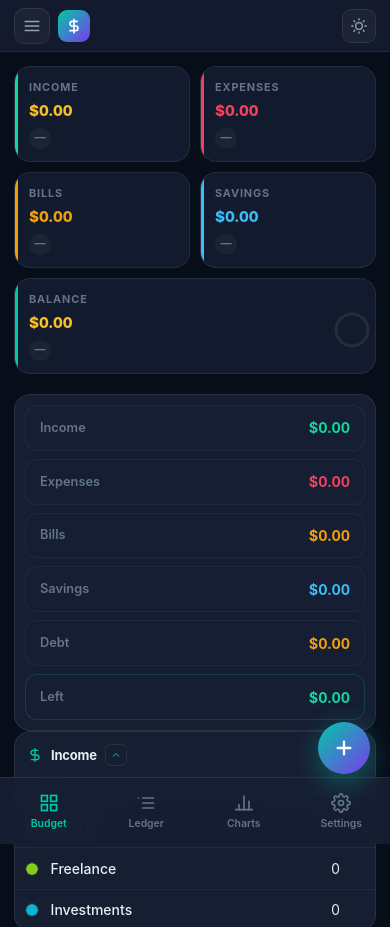
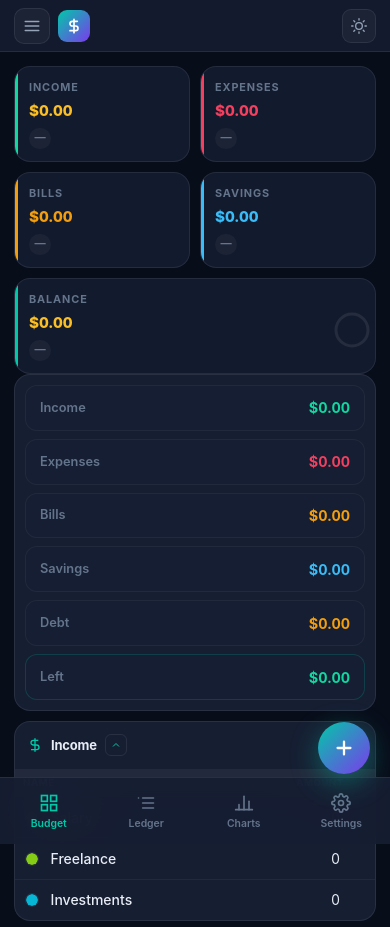
Before and after one commit to ImmaculateEben/personal-finance, a website: page dashboard.html in a window 390 px wide. Shown: the top 927 px of the page. Drawn offline with nearby package versions, Linux system fonts and the light colour scheme.

Commit message:
fix: uniform margins in budget panel on mobile
- dashboard.css: .tab-panel.is-active changed from display:block
  to display:flex flex-direction:column gap:1rem (desktop) so all
  direct children (kpi-strip, budget-summary-section, budget-panel-grid)
  have identical spacing between them
- Removed old margin-bottom:1.25rem from kpi-strip and margin-bottom
  from budget-panel-grid — parent gap is now single source of truth
- Mobile breakpoint overrides gap to 0.625rem for tighter spacing
- budget-panel-grid internal gap also tightened to 0.625rem on mobile

```diff
--- a/css/dashboard.css
+++ b/css/dashboard.css
@@ -426,7 +426,7 @@
     display: grid;
     grid-template-columns: repeat(5, minmax(0, 1fr));
     gap: 0.875rem;
-    margin-bottom: 1.25rem;
+    /* margin-bottom handled by tab-panel flex gap */
 }
 
 .kpi-card {
@@ -579,7 +579,9 @@
 }
 
 .tab-panel.is-active {
-    display: block;
+    display: flex;
+    flex-direction: column;
+    gap: 1rem;
 }
 
 /* Budget panel grid layout */
@@ -587,7 +589,7 @@
     display: grid;
     grid-template-columns: repeat(2, 1fr);
     gap: 0.875rem;
-    margin-bottom: 0.875rem;
+    /* no margin-bottom — parent gap handles spacing */
 }
 
 .budget-overview-area {
@@ -969,7 +971,12 @@
     .charts-panel-grid,
     .settings-panel-grid {
         grid-template-columns: 1fr;
-        gap: 0.75rem;
+        gap: 0.625rem;
+    }
+
+    /* Uniform spacing between panel children — override tab-panel gap */
+    .tab-panel.is-active {
+        gap: 0.625rem;
     }
 
     .budget-summary-section {
```
